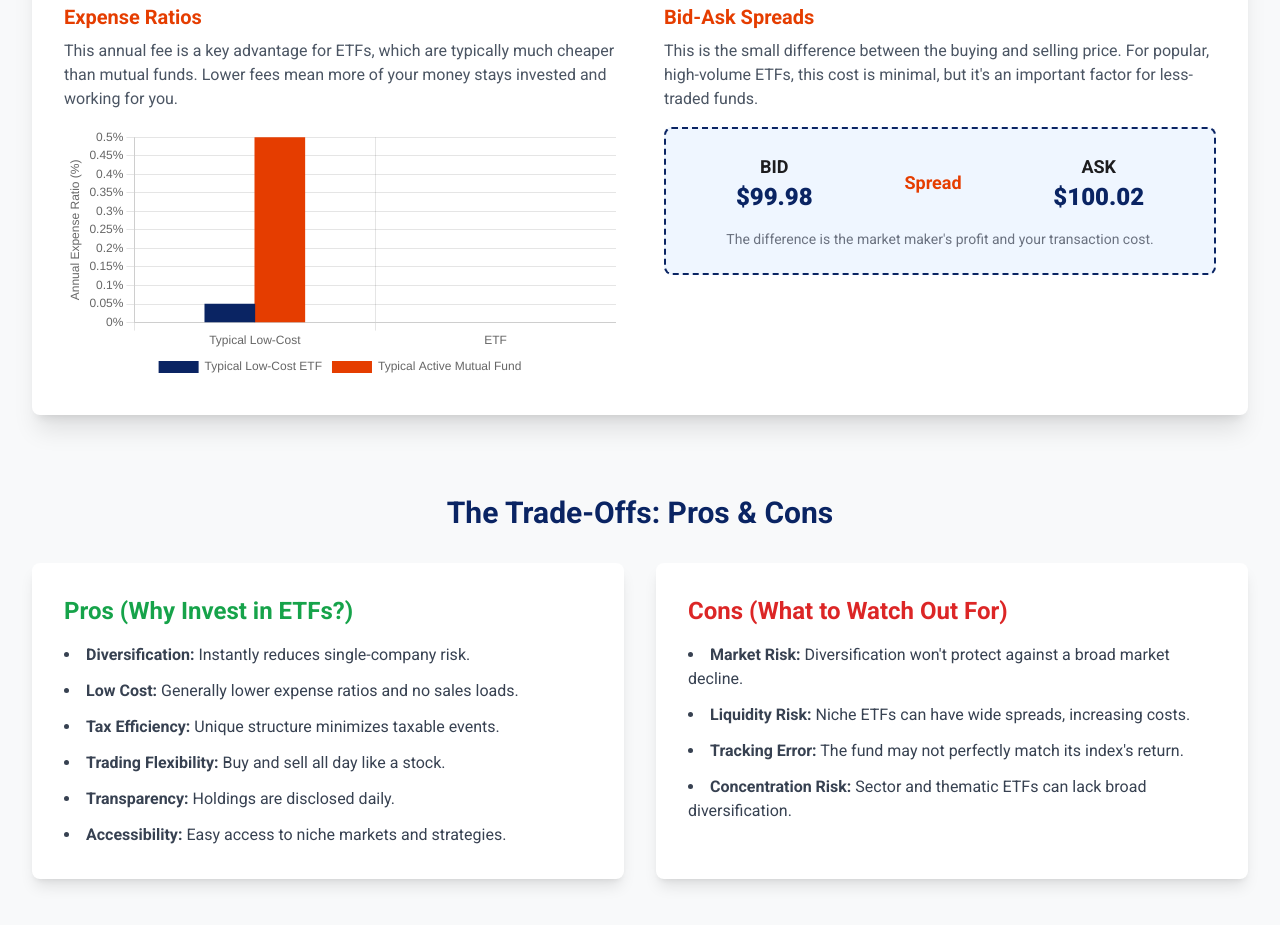
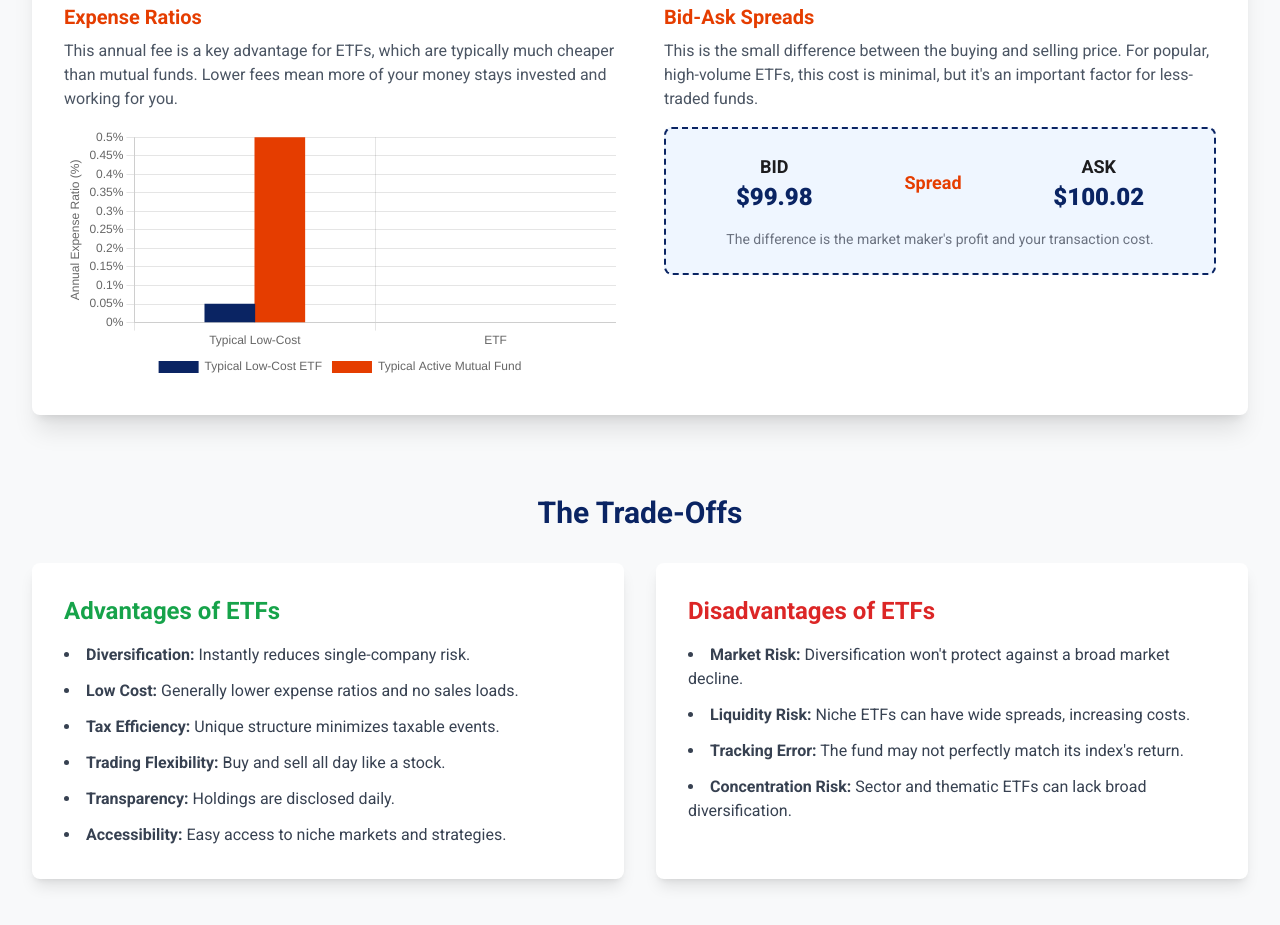
Before and after one commit to yyyprojects/etf4, a plain HTML site: page index.html in a window 1280 px wide. Shown: the part 2079-3004 px from the top of the page. Drawn offline with nearby package versions, Linux system fonts and the light colour scheme.

Commit message:
Update index.html

```diff
--- a/index.html
+++ b/index.html
@@ -172,10 +172,10 @@
         </section>
 
         <section id="pros-cons" class="mb-20">
-            <h2 class="text-3xl font-bold text-[#0A2463] mb-8 text-center">The Trade-Offs: Pros & Cons</h2>
+            <h2 class="text-3xl font-bold text-[#0A2463] mb-8 text-center">The Trade-Offs</h2>
             <div class="grid grid-cols-1 md:grid-cols-2 gap-8">
                 <div class="bg-white p-8 rounded-lg shadow-lg">
-                    <h3 class="text-2xl font-bold text-green-600 mb-4">Pros (Why Invest in ETFs?)</h3>
+                    <h3 class="text-2xl font-bold text-green-600 mb-4">Advantages of ETFs</h3>
                     <ul class="space-y-3 list-disc list-inside text-gray-700">
                         <li><strong>Diversification:</strong> Instantly reduces single-company risk.</li>
                         <li><strong>Low Cost:</strong> Generally lower expense ratios and no sales loads.</li>
@@ -186,7 +186,7 @@
                     </ul>
                 </div>
                 <div class="bg-white p-8 rounded-lg shadow-lg">
-                    <h3 class="text-2xl font-bold text-red-600 mb-4">Cons (What to Watch Out For)</h3>
+                    <h3 class="text-2xl font-bold text-red-600 mb-4">Disadvantages of ETFs</h3>
                      <ul class="space-y-3 list-disc list-inside text-gray-700">
                         <li><strong>Market Risk:</strong> Diversification won't protect against a broad market decline.</li>
                         <li><strong>Liquidity Risk:</strong> Niche ETFs can have wide spreads, increasing costs.</li>
```
